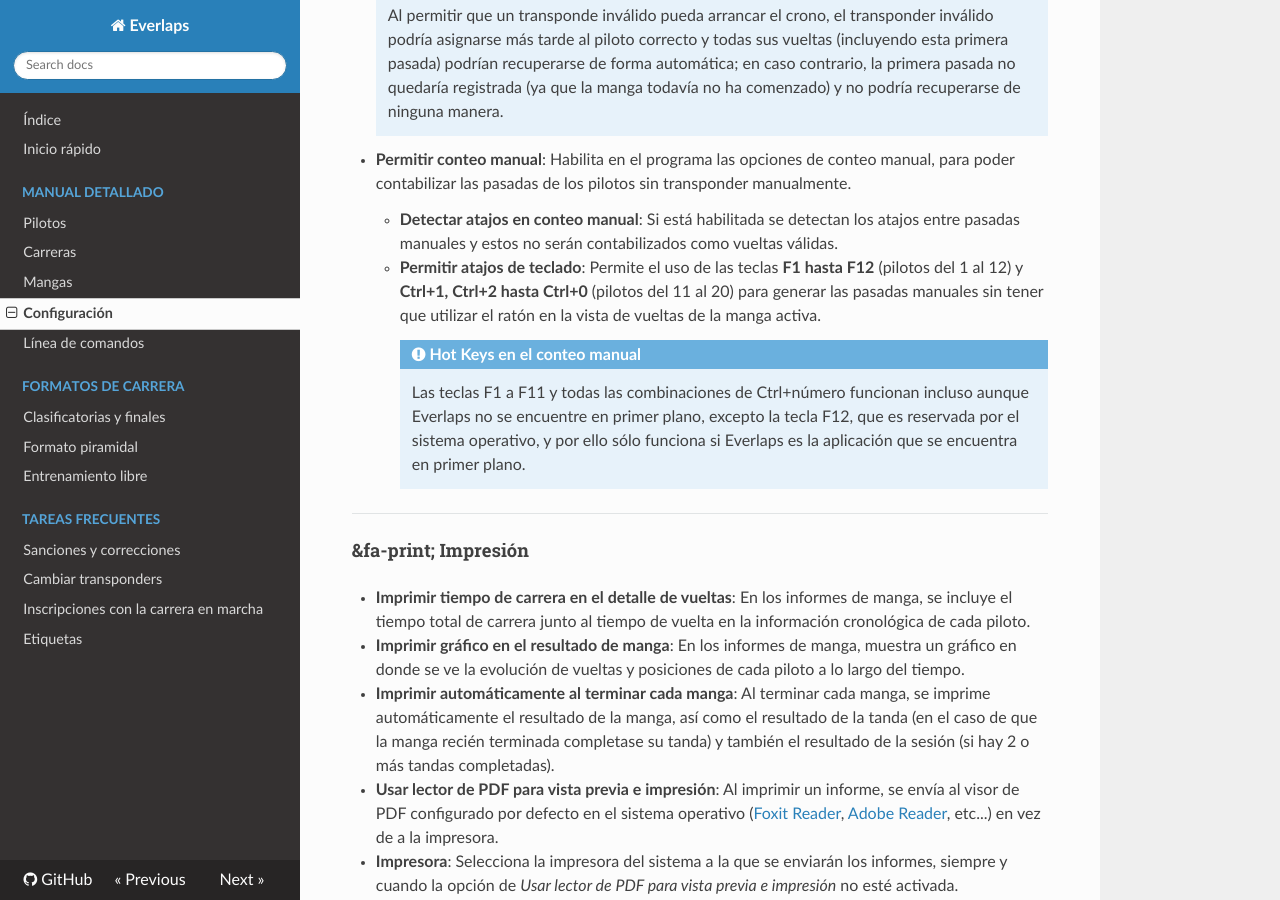
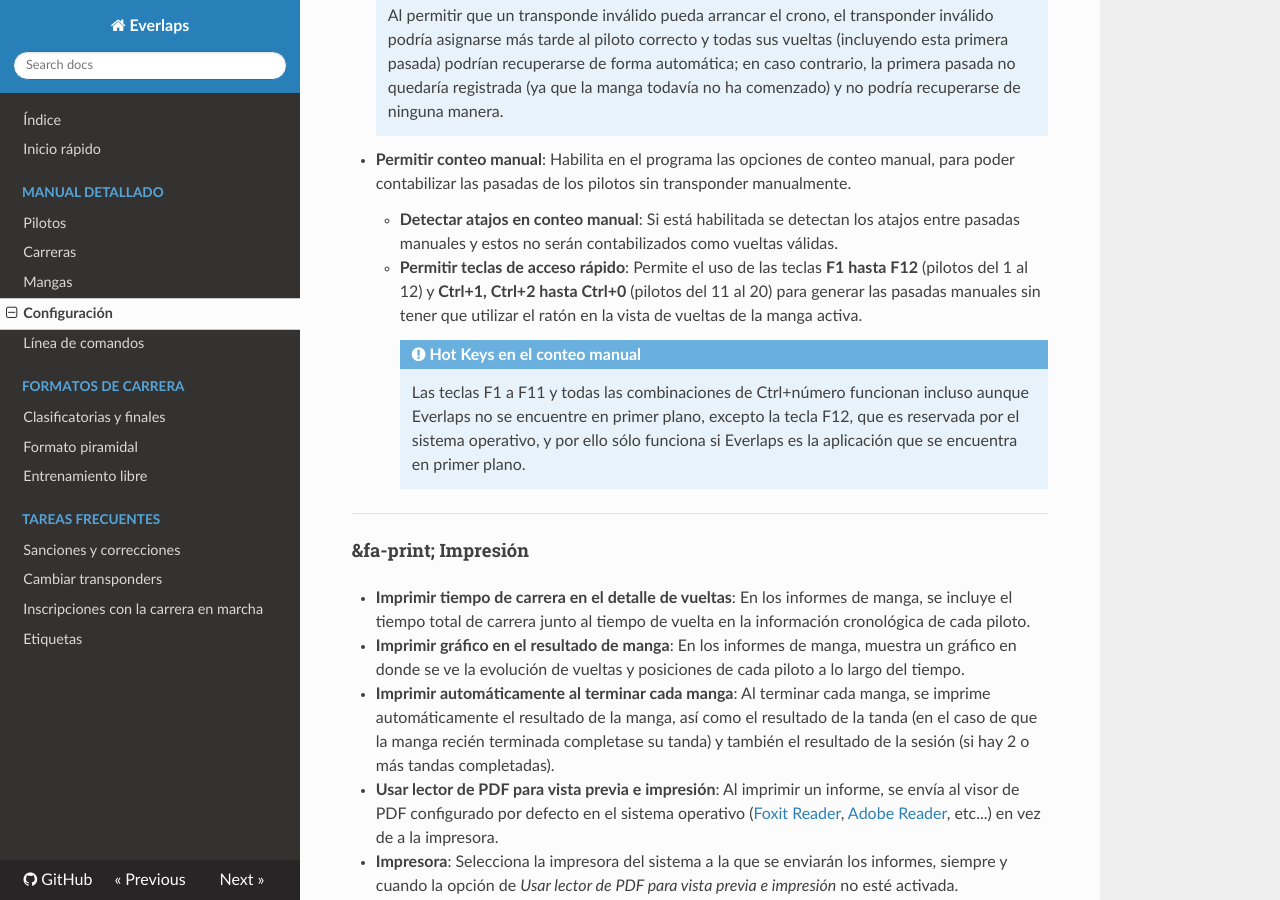
Before and after one commit to Gusi/docs.everlaps.com, an MkDocs documentation site: the page built from docs/user-guide/config.md, in a window 1280 px wide and 900 px high, scrolled down 2453 px. Built offline with MkDocs 1.6.1, drawn with Linux system fonts in a browser that asks for light colours; nearby versions of some CDN libraries; old or Windows-style settings are respelled for this version of MkDocs.

Commit message:
Minor change

```diff
--- a/docs/user-guide/config.md
+++ b/docs/user-guide/config.md
@@ -80,7 +80,7 @@ El sistema soporta la conexión a diferentes sistemas de detección de pasadas.
 
 	- **Detectar atajos en conteo manual**: Si está habilitada se detectan los atajos entre pasadas manuales y estos no serán contabilizados como vueltas válidas.
 
-	- **Permitir atajos de teclado**: Permite el uso de las teclas **F1 hasta F12** (pilotos del 1 al 12) y **Ctrl+1, Ctrl+2 hasta Ctrl+0** (pilotos del 11 al 20) para generar las pasadas manuales sin tener que utilizar el ratón en la vista de vueltas de la manga activa.
+	- **Permitir teclas de acceso rápido**: Permite el uso de las teclas **F1 hasta F12** (pilotos del 1 al 12) y **Ctrl+1, Ctrl+2 hasta Ctrl+0** (pilotos del 11 al 20) para generar las pasadas manuales sin tener que utilizar el ratón en la vista de vueltas de la manga activa.
 
 		!!! note "Hot Keys en el conteo manual"
 			Las teclas F1 a F11 y todas las combinaciones de Ctrl+número funcionan incluso aunque Everlaps no se encuentre en primer plano, excepto la tecla F12, que es reservada por el sistema operativo, y por ello sólo funciona si Everlaps es la aplicación que se encuentra en primer plano.
```
